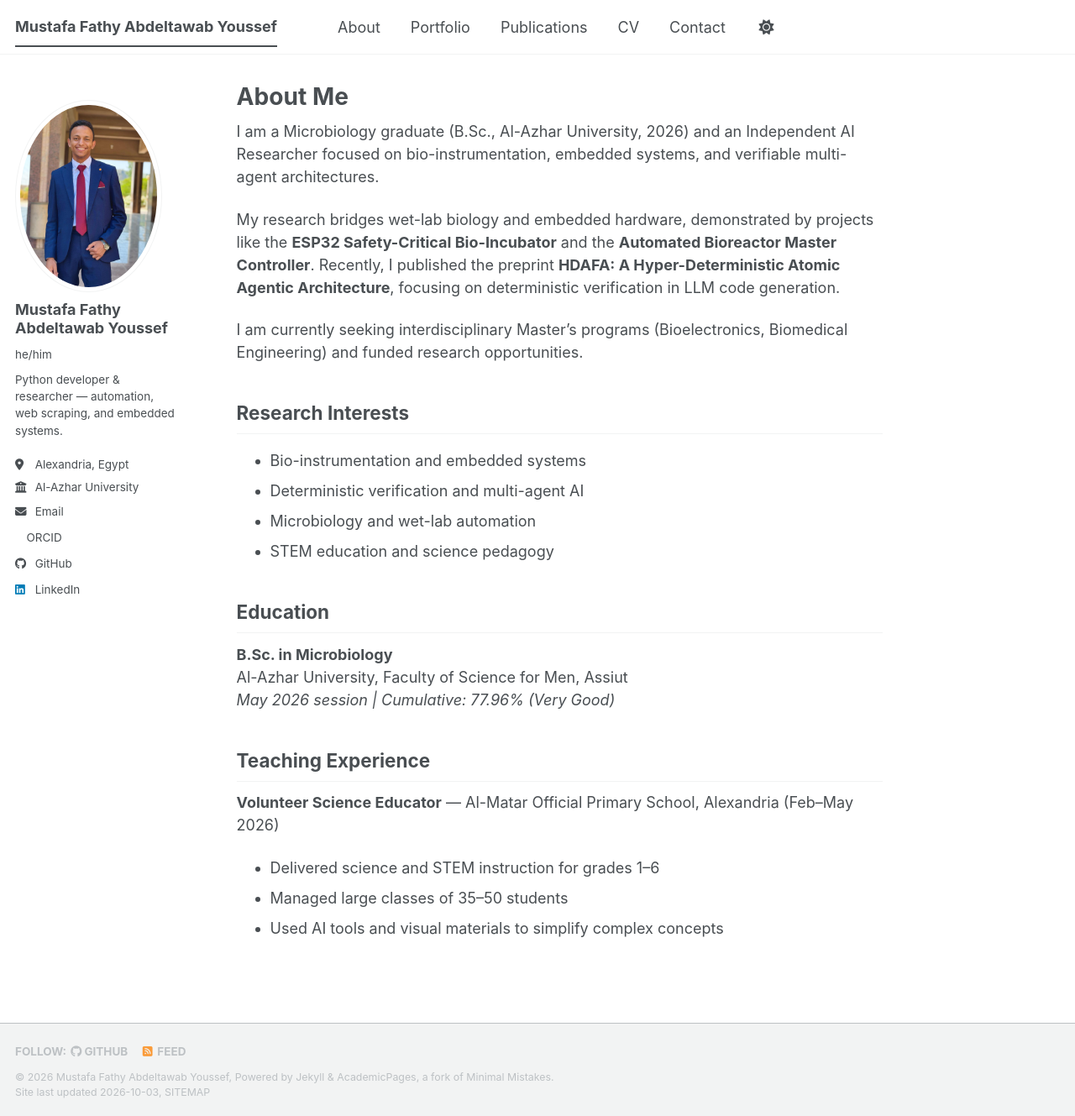
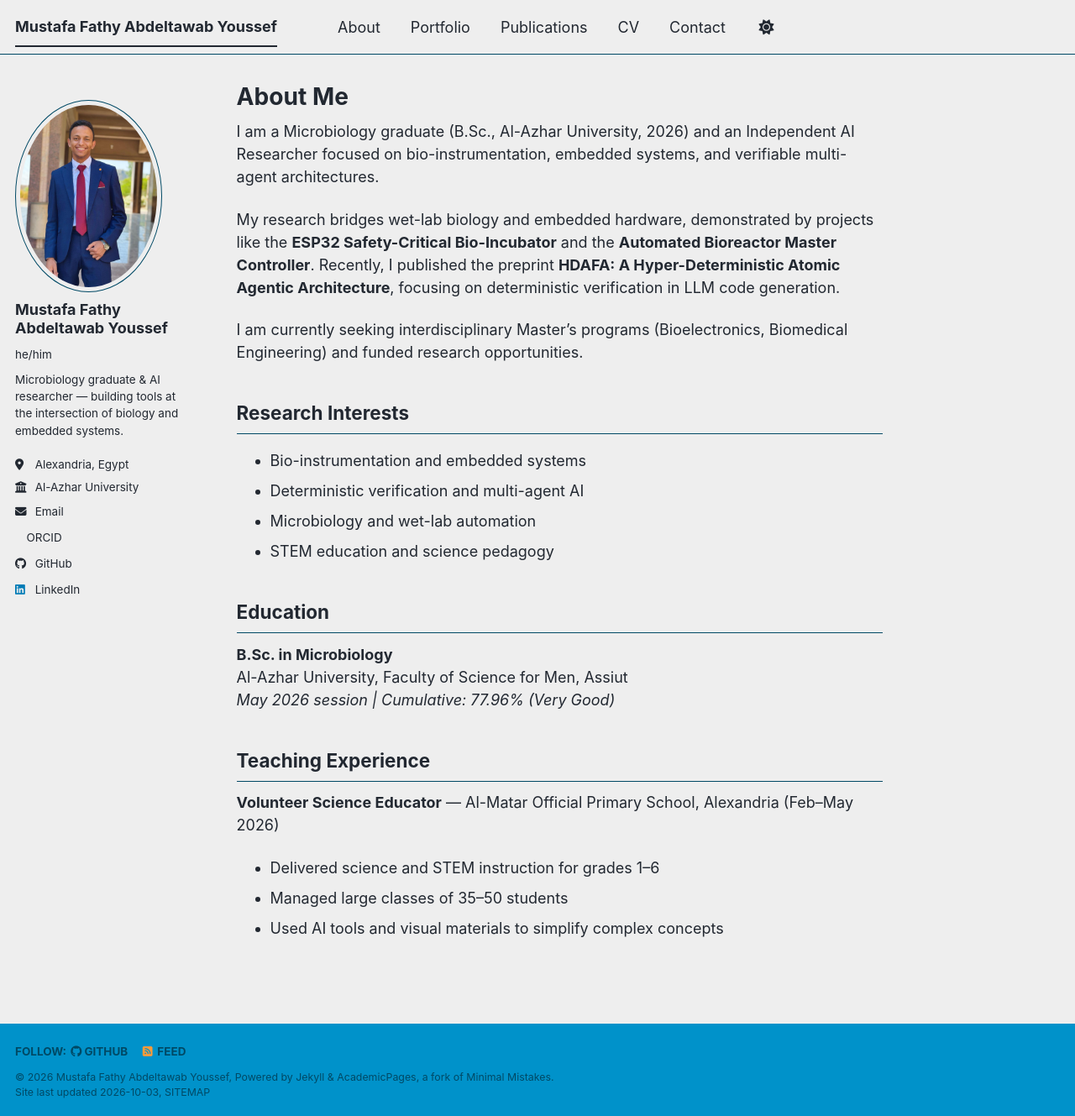
Before and after one commit to mustafa-fathy-youssef/mustafa-fathy-youssef.github.io, a Jekyll site: the page built from _pages/about.md, in a window 1280 px wide and 1329 px high. Shown: the whole window at 84% size. Built offline with Jekyll 4.4.1, drawn with Linux system fonts in a browser that asks for light colours; a style sheet for code colours, icons or effects is not loaded.

Commit message:
Update _config.yml

```diff
--- a/_config.yml
+++ b/_config.yml
@@ -8,11 +8,11 @@
 
 # Basic Site Settings
 locale                   : "en-US"
-site_theme               : "default" # The available themes options are "default", "air", "sunrise", "mint", "dirt" and "contrast"
+site_theme               : "air" # The available themes options are "default", "air", "sunrise", "mint", "dirt" and "contrast"
 title                    : "Mustafa Fathy Abdeltawab Youssef"
 title_separator          : "-"
 name                     : &name "Mustafa Fathy Abdeltawab Youssef"
-description              : &description "Python developer & researcher — automation, web scraping, and embedded systems"   # Update this with a general description of your site, this is the default if not overridden by a page
+description              : &description "Microbiology graduate & AI researcher — building tools at the intersection of biology and embedded systems"   # Update this with a general description of your site, this is the default if not overridden by a page
 url                      : https://mustafa-fathy-youssef.github.io # The base hostname & protocol for your site e.g. "https://[your GitHub username].github.io",
                                                            # or if you already have some other page hosted on Github then use "https://[your GitHub username].github.io/[Your Repo Name]"
 baseurl                  : "" # the subpath of your site, e.g. "/blog"
@@ -26,11 +26,11 @@ author:
   avatar           : "profile.jpg"
   name             : "Mustafa Fathy Abdeltawab Youssef"
   pronouns         : "he/him"
-  bio              : "Python developer & researcher — automation, web scraping, and embedded systems."
+  bio              : "Microbiology graduate & AI researcher — building tools at the intersection of biology and embedded systems."
   location         : "Alexandria, Egypt"
   employer         : "Al-Azhar University"
   uri              : # URL
-  email            : "afracosh12@gmail.com"
+  email            : "your-clean-email@gmail.com"
 
   # Academic websites
   academia         : # URL
@@ -301,7 +301,7 @@ sass:
 # Outputting
 permalink: /:categories/:title/
 # paginate: 5 # amount of posts to show
-# paginate_page: /page:num/
+# paginate_path: /page:num/
 timezone: Etc/UTC # https://en.wikipedia.org/wiki/List_of_tz_database_time_zones
 
 
```
